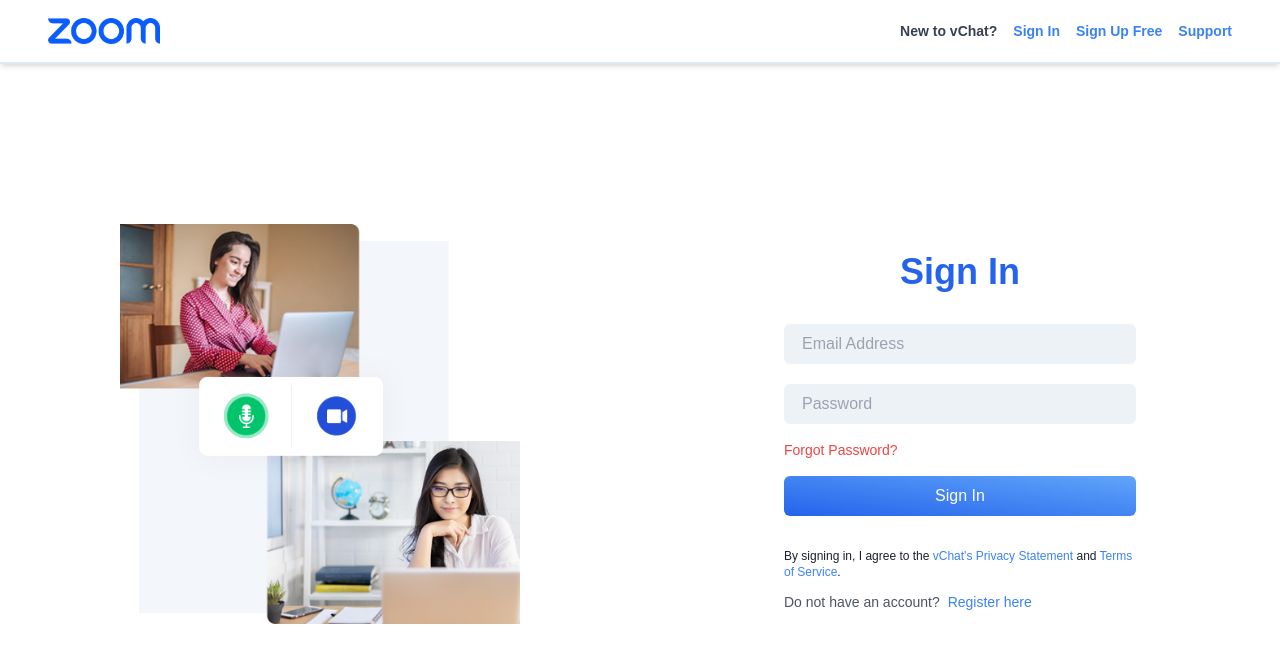
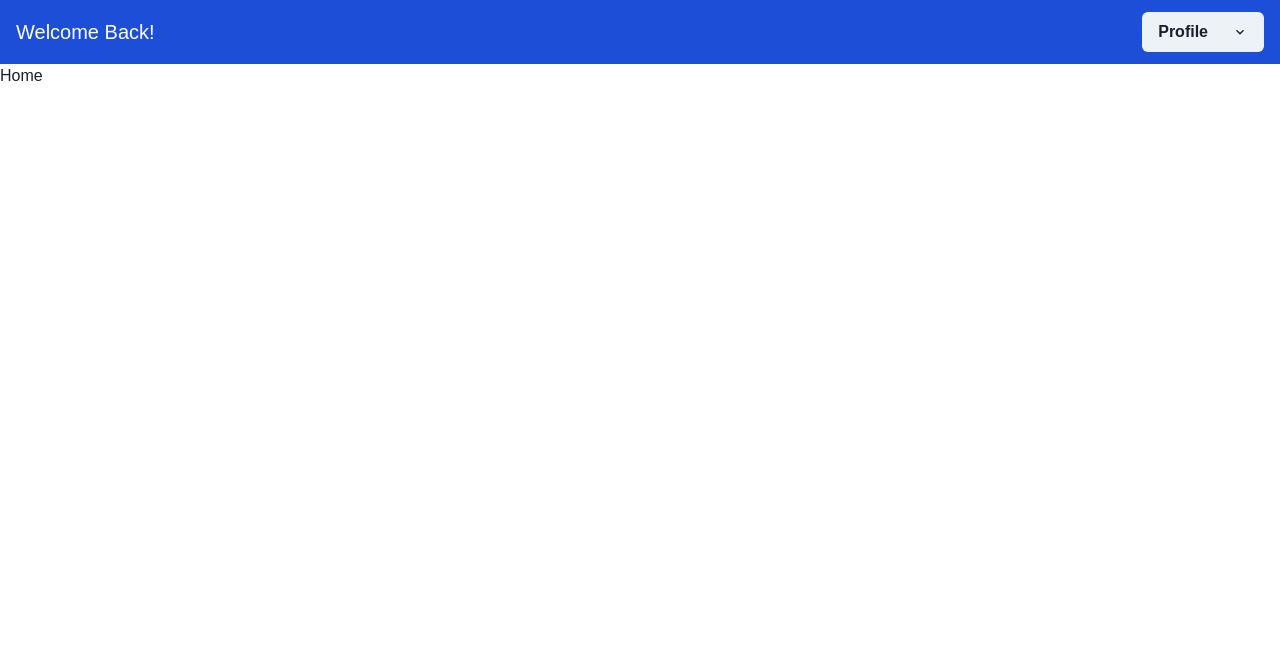
Before and after one commit to LoushikLK/vchat-web, a React (Create React App) app: page / in a window 1280 px wide. Shown: the top 662 px of the page. Built offline with nearby package versions, Linux system fonts and the light colour scheme.

Commit message:
protected layout complete

```diff
--- a/src/App.tsx
+++ b/src/App.tsx
@@ -1,8 +1,8 @@
-import { PublicRoutes } from "routes";
+import { PrivateRoutes } from "routes";
 import "./App.css";
 
 function App() {
-  return <PublicRoutes />;
+  return <PrivateRoutes />;
 }
 
 export default App;
--- a/src/layouts/ProtectedLayout.tsx
+++ b/src/layouts/ProtectedLayout.tsx
@@ -1,3 +1,5 @@
+import { ChevronDownIcon } from "@chakra-ui/icons";
+import { Button, Menu, MenuButton, MenuItem, MenuList } from "@chakra-ui/react";
 import { ReactNode } from "react";
 
 type Props = {
@@ -5,7 +7,43 @@
 };
 
 const ProtectedLayout = ({ children }: Props) => {
-  return <div>{children}</div>;
+  return (
+    <>
+      <header className="w-full bg-blue-700">
+        <div className="flex h-16 items-center justify-between px-4  ">
+          <h1 className="hidden text-xl lg:block text-white ">Welcome Back!</h1>
+          <div className="flex items-center gap-6">
+            <Menu>
+              <MenuButton
+                className="!flex !items-center gap-4"
+                as={Button}
+                rightIcon={<ChevronDownIcon />}
+              >
+                Profile
+              </MenuButton>
+              <MenuList>
+                <MenuItem>
+                  <h4 className="text-sm">lk</h4>
+                </MenuItem>
+                <MenuItem>
+                  <p className="text-xs font-medium text-gray-600">lk@lk.com</p>
+                </MenuItem>
+                <MenuItem>
+                  <p className="text-xs font-medium text-gray-600">
+                    Change Password
+                  </p>
+                </MenuItem>
+                <MenuItem>
+                  <p className="text-xs font-medium text-red-600">Logout</p>
+                </MenuItem>
+              </MenuList>
+            </Menu>
+          </div>
+        </div>
+      </header>
+      <main>{children}</main>
+    </>
+  );
 };
 
 export default ProtectedLayout;
--- a/src/routes/PrivateRoutes.tsx
+++ b/src/routes/PrivateRoutes.tsx
@@ -1,11 +1,14 @@
+import { ProtectedLayout } from "layouts";
 import { Home } from "pages/Home";
 import { Route, Routes } from "react-router-dom";
 
 const PrivateRoutes = () => {
   return (
-    <Routes>
-      <Route path="/" element={<Home />} />
-    </Routes>
+    <ProtectedLayout>
+      <Routes>
+        <Route path="/" element={<Home />} />
+      </Routes>
+    </ProtectedLayout>
   );
 };
 
```
